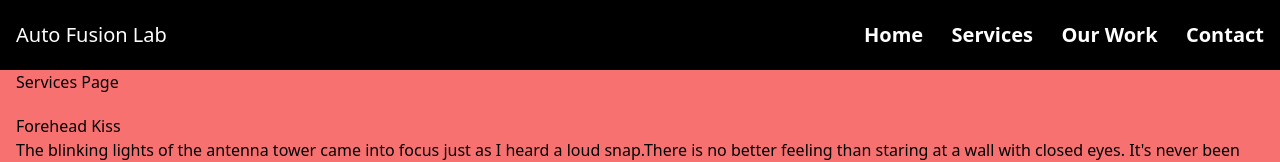
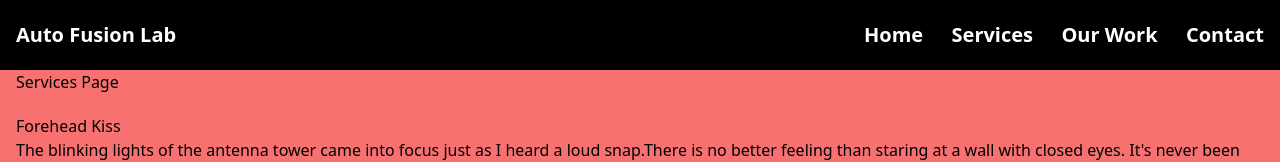
Before and after one commit to Jxk0be/fusion-auto-lab, a SvelteKit app: page /services in a window 1280 px wide. Shown: the top 162 px of the page. Built offline with nearby package versions, Linux system fonts and the light colour scheme.

Commit message:
more stuff

```diff
--- a/src/components/Navbar.svelte
+++ b/src/components/Navbar.svelte
@@ -24,7 +24,7 @@
 
 <div class="fixed w-full h-[70px] bg-red-400 text-white text-xl">
     <div class="max-w-[1500px] m-auto w-full bg-black h-full flex justify-between items-center px-4">
-        <h1>Auto Fusion Lab</h1>
+        <a class="font-semibold" href="/">Auto Fusion Lab</a>
         <div class="text-4xl md:hidden flex items-center">
             {#if mobileMenuState}
                 <button on:click={() => mobileMenuState = !mobileMenuState}>
--- a/src/routes/services/+page.svelte
+++ b/src/routes/services/+page.svelte
@@ -3,8 +3,9 @@
     import services from "$lib/data/services.json";
 </script>
 
-<div class="pt-[70px]">
+<div class="pt-[70px] h-full pb-[120px]">
     <h1>Services Page</h1>
+
     {#each services as serv}
         <Service service={serv}/>
     {/each}
```
